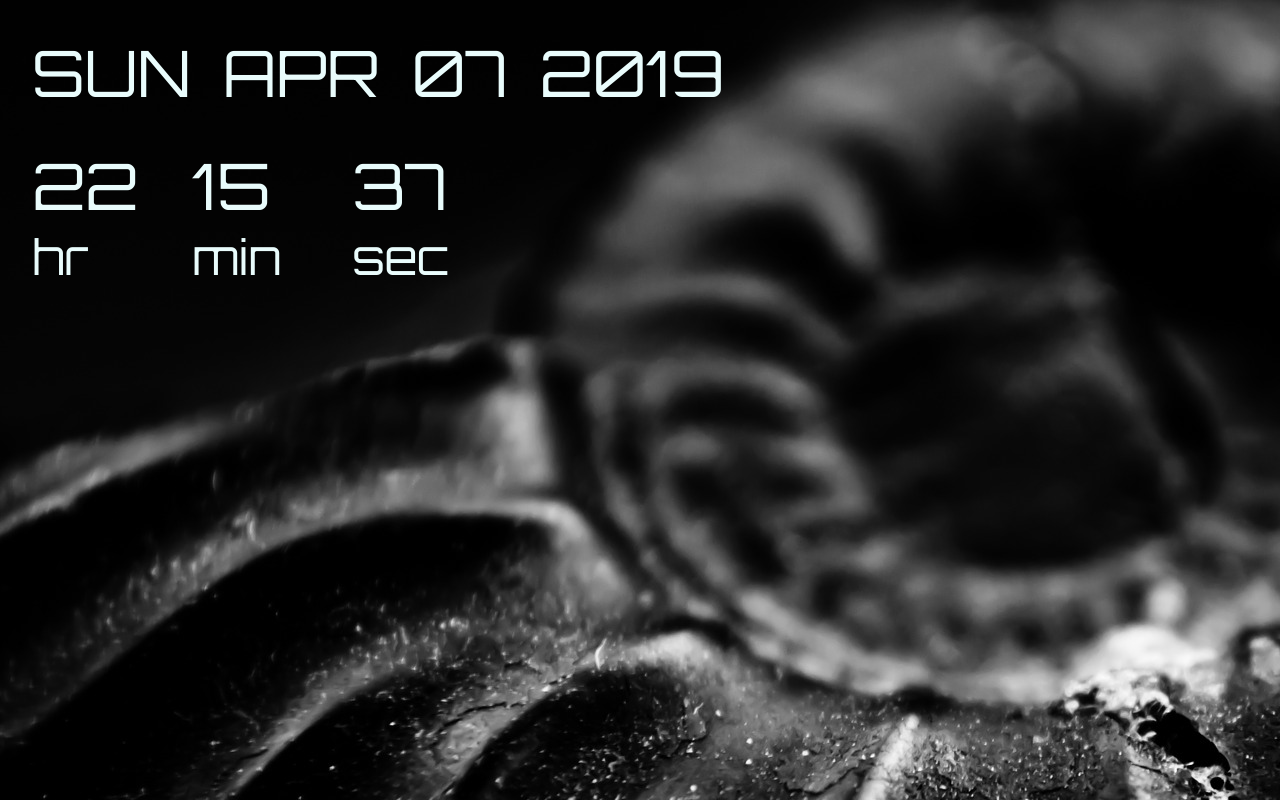
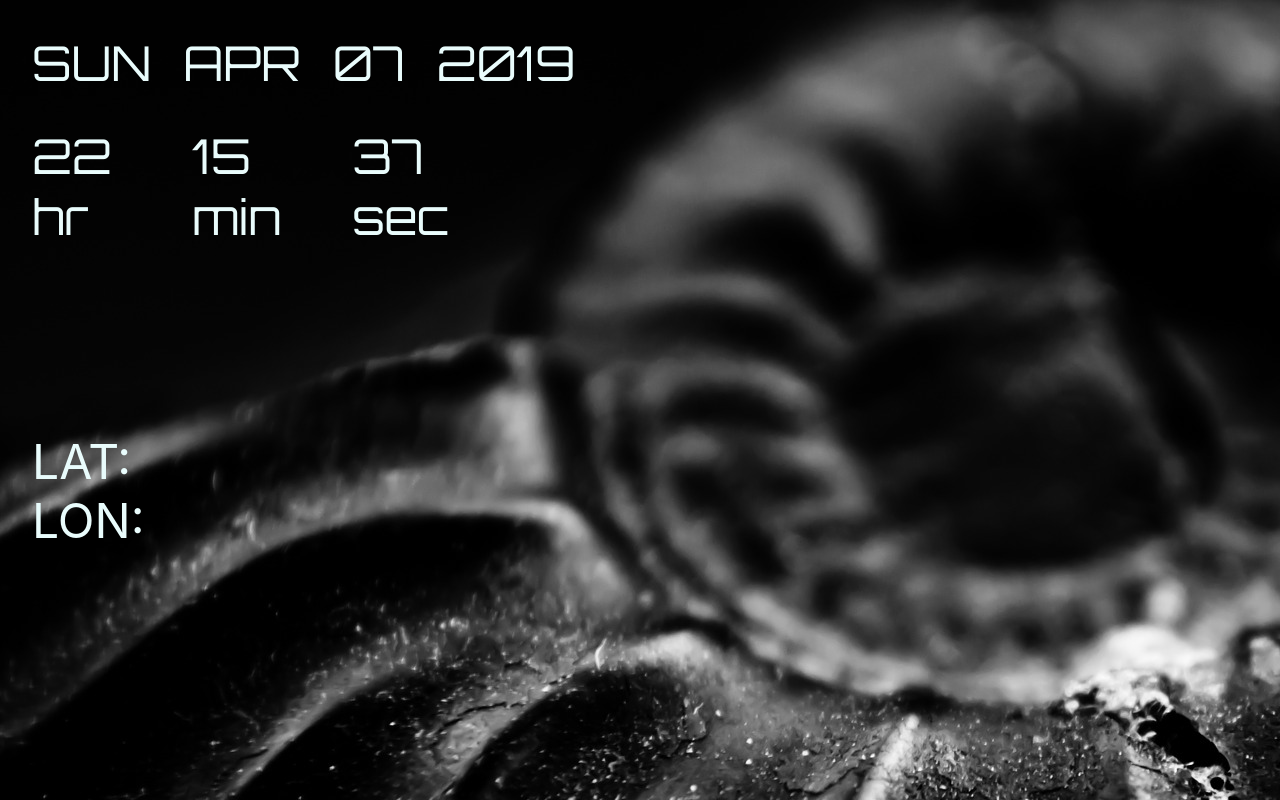
Before and after one commit to EdTimmer/apipractice, a React (Create React App) app: page / in a window 1280 px wide. Built offline with nearby package versions, Linux system fonts and the light colour scheme; no server answers.

Commit message:
added coordinates

```diff
--- a/src/App.css
+++ b/src/App.css
@@ -1,19 +1,25 @@
 .App {
   text-align: center;
   display: flex;
+  flex-direction: column;
   text-align: center;
   justify-content: left;
   background-image: url("./images/fossil.jpg");
   height: 100vh;
+  color: rgb(233, 252, 252);
 }
 
 .display {
   /* border: 0.5rem solid rgb(233, 252, 252);
   border-radius: 1rem; */
+  font-family: 'Orbitron', sans-serif;
+  /* font-family: 'Share Tech Mono', monospace; */
   margin-top: 2rem;
   margin-left: 2rem;
-  color: rgb(233, 252, 252);
+
   height: 50vh;
+  /* color: #daf6ff; */
+  /* text-shadow: 0 0 20px rgba(10, 175, 230, 1),  0 0 20px rgba(10, 175, 230, 0); */
 }
 
 .date {
@@ -21,8 +27,8 @@
   flex-direction: row;
   margin-right: 4rem;
   margin-bottom: 2rem;
-  font-family: 'Orbitron', sans-serif;
-  font-size: 4rem;
+  /* font-family: 'Orbitron', sans-serif; */
+  font-size: 3rem;
   justify-content: left;
 }
 
@@ -34,8 +40,8 @@
   display: flex;
   /* flex-direction: row; */
   margin-right: 4rem;
-  font-family: 'Orbitron', sans-serif;
-  font-size: 4rem;
+  /* font-family: 'Orbitron', sans-serif; */
+  font-size: 3rem;
 }
 
 .clock-element-main {
@@ -52,7 +58,18 @@
   display: flex;
   flex-direction: row;
   margin-right: 4rem;
-  font-family: 'Orbitron', sans-serif;
+  /* font-family: 'Orbitron', sans-serif; */
   font-size: 3rem;
   justify-content: left;
 }
+
+.coordinates {
+  display: flex;
+  flex-direction: column;
+  margin-right: 4rem;
+  /* font-family: 'Orbitron', sans-serif; */
+  font-size: 3rem;
+  justify-content: left;
+  text-align: left;
+  margin-left: 2rem;
+}
--- a/src/components/App.js
+++ b/src/components/App.js
@@ -2,12 +2,14 @@ import React, { Component } from 'react';
 import '../App.css';
 
 import Clock from './Clock';
+import Position from './Position';
 
 class App extends Component {
   render() {
     return (
       <div className="App">
         <Clock />
+        <Position />
       </div>
     );
   }
--- /dev/null
+++ b/src/components/Position.js
@@ -0,0 +1,34 @@
+import React from 'react';
+
+class Position extends React.Component {
+  state = {
+    lat: "",
+    lon: "",
+    errorMessage: ""
+  }
+
+  componentDidMount() {
+    window.navigator.geolocation.getCurrentPosition(
+      position => this.setState({
+        lat: position.coords.latitude,
+        lon: position.coords.longitude
+      }),
+      err => this.setState({ errorMessage: err.message})
+    )
+  }
+
+  render() {
+
+
+    return (
+      <div className="coordinates">
+        <span>LAT: {this.state.lat}</span>
+        <span>LON: {this.state.lon}</span>
+
+
+      </div>
+    )
+  }
+}
+
+export default Position;
```
